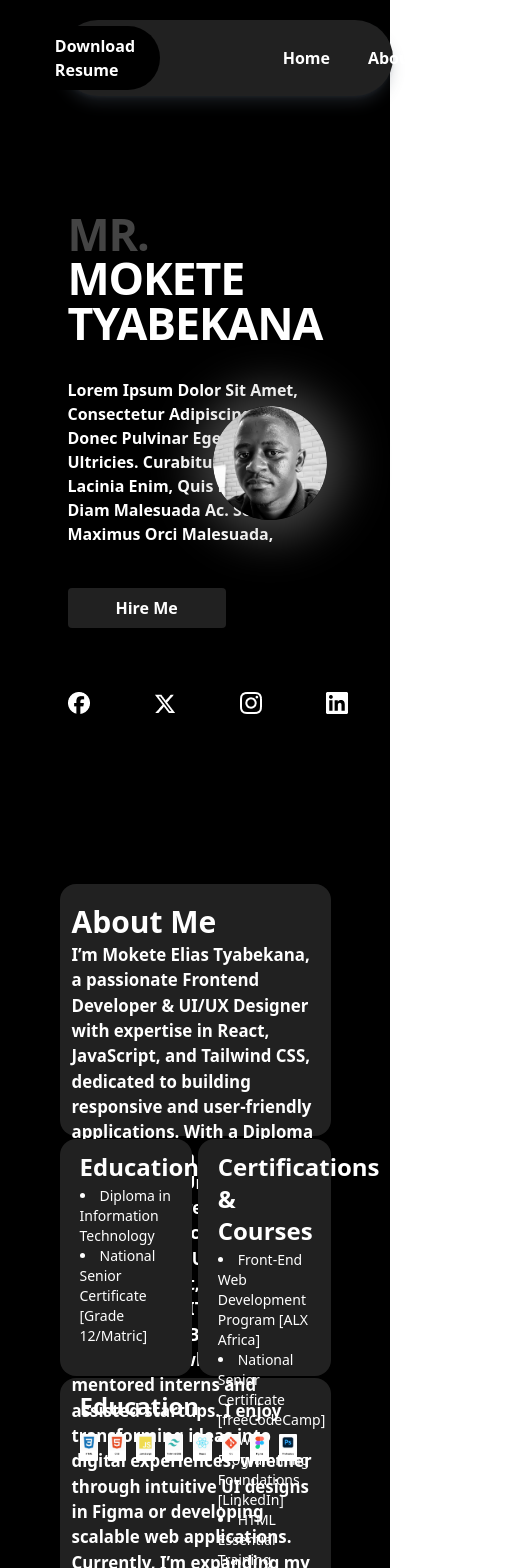
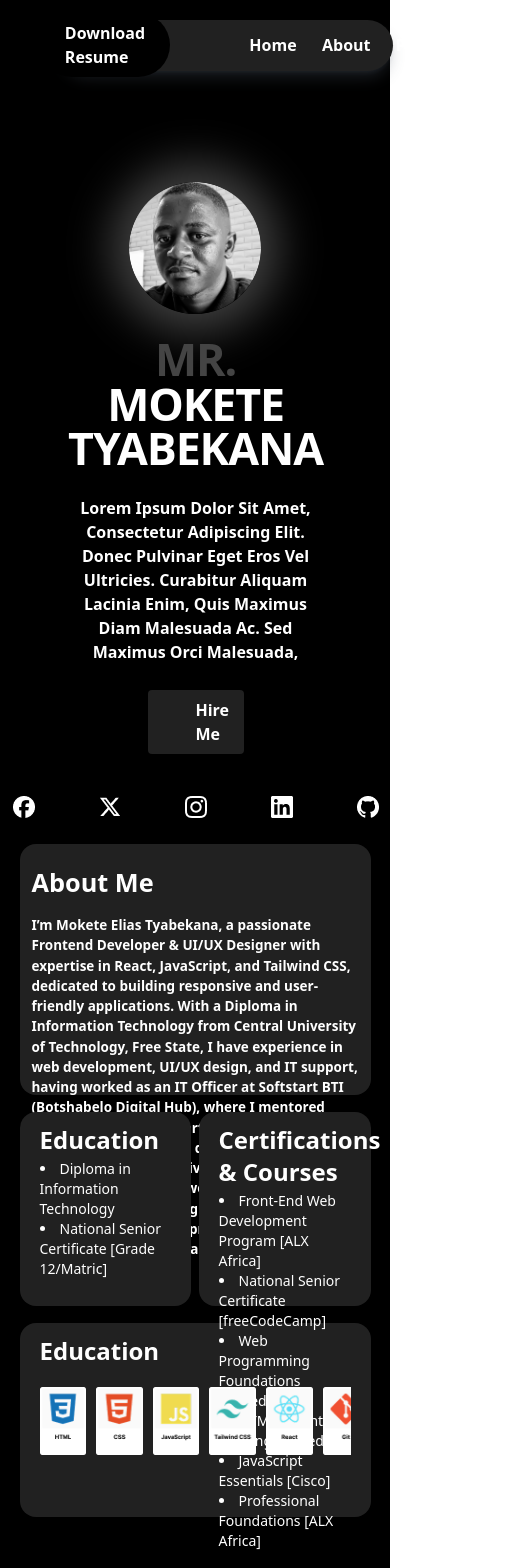
Before and after one commit to emaddkhan/my-projects, a React (Vite) app in the folder Portfolio-one/: page / in a window 390 px wide. Shown: the top 1568 px of the page, 525 px wide, since content can reach past the window. Built offline with nearby package versions, Linux system fonts and the light colour scheme.

Commit message:
workin  on my portfolio

```diff
--- a/Portfolio-one/src/Components/About.jsx
+++ b/Portfolio-one/src/Components/About.jsx
@@ -11,8 +11,8 @@ import "../css/about.css"
 
 function About() {
   return (
-    <div id="about" className="w-full h-screen">
-      <div className="w-[90%] mx-auto px-10 py-10 h-full ">
+    <div id="about" className="w-full about h-screen">
+      <div className="w-[90%] mx-auto aboutContainer px-10 py-10 h-full ">
         <div className=" w-full h-full">
           <div className="h-[33%] px-3 py-5 w-full bg-brand-navGrey rounded-2xl">
             <h3 className="text-white text-3xl mt-8 aboutHeading font-bold">About Me</h3>
@@ -32,7 +32,7 @@ function About() {
               problems.
             </p>
           </div>
-          <div className="h-[31%] my-[1%] w-full flex items-center justify-between ">
+          <div className="h-[31%] aboutSecDiv my-[1%] w-full flex items-center justify-between ">
             <div className="w-[49%] px-5 py-3 h-full bg-brand-navGrey rounded-2xl">
               <h4 className="text-white font-bold eduHeading text-2xl mt-2">Education</h4>
               <ul className="list-disc adoutList list-inside text-white py-2">
@@ -60,7 +60,7 @@ function About() {
               </ul>
             </div>
           </div>
-          <div className="h-[31%] px-5 py-3 rounded-2xl w-full bg-brand-navGrey">
+          <div className="h-[31%] px-5 py-3 abSkillsContainer rounded-2xl w-full bg-brand-navGrey">
               <h4 className="text-white font-bold text-2xl educationHeading mt-2">Education</h4>
               <div className="mt-5 aboutSkills flex gap-5 items-center">
                 {[html,css,javascript,tailwind,react,git,figma,photoshop].map((item,i)=>{
--- a/Portfolio-one/src/Components/Footer.jsx
+++ b/Portfolio-one/src/Components/Footer.jsx
@@ -9,18 +9,18 @@ import "../css/footer.css"
 function Footer() {
   return (
     <div id='contact' className='w-full h-72 p-1 text-white'>
-        <div className='w-[90%] mx-auto px-10 py-3 h-[72.2%] bg-500'>
+        <div className='w-[90%] contact mx-auto px-10 py-3 h-[72.2%] bg-500'>
             <h3 className='text-3xl  font-bold'>Contact Me</h3>
-            <div className='h-[34.5%] flex items-center justify-between my-10 w-full bg-black'>
+            <div className='h-[34.5%] contactsContainer flex items-center justify-between my-10 w-full bg-black'>
                 <div className='h-full footerEmail w-[31%] rounded-md bg-brand-navGrey px-3 flex justify-between items-center'>
-                    <img src={mail} alt="" />
-                    <a  className='text-2xl font-semibold'>emadkhan.yousufzai@gmail.com</a>
+                    <img className='emailImg' src={mail} alt="" />
+                    <a  className='text-2xl footerEmailInner font-semibold'>emadkhan.yousufzai@gmail.com</a>
                 </div>
                 <div className='h-full flex gap-20 LinksContainer w-[47%] '>
                     {[linkedin,fb,twitter,insta,github].map((item,i)=>{
                         return(
                             <div className='w-[10%] footerLinks bg-brand-navGrey flex items-center justify-center rounded-md h-full'>
-                                <img className=' rounded-md' src={item} alt="" />
+                                <img  className='footerLkImgs rounded-md' src={item} alt="" />
                             </div>
 
                         )
--- a/Portfolio-one/src/Components/Home.jsx
+++ b/Portfolio-one/src/Components/Home.jsx
@@ -1,10 +1,11 @@
 import React from 'react'
 import Navbar from './Navbar'
 import LandingPage from './LandingPage'
+import "../css/home.css"
 
 function Home() {
   return (
-    <div id='home' className='h-screen relative w-full'>
+    <div id='home' className='h-screen home relative w-full'>
       <div className='w-[90%]  mx-auto py-5 px-10 h-full '>
         <Navbar/>
         <LandingPage/>
--- a/Portfolio-one/src/Components/LandingPage.jsx
+++ b/Portfolio-one/src/Components/LandingPage.jsx
@@ -9,7 +9,7 @@ import "../css/home.css"
 
 function LandingPage() {
   return (
-    <div className="h-[86vh] mt-20 p-1 flex justify-between items-center  w-full ">
+    <div className="h-[86vh] landingPage mt-20 p-1 flex justify-between items-center  w-full ">
       <div className="left  flex items-center w-[50%] h-full">
         <div className="p-1">
           <div>
@@ -25,7 +25,7 @@ function LandingPage() {
           <button className="mt-16 homeBtn font-semibold px-12 rounded py-2 text-white bg-brand-navGrey">
             Hire Me
           </button>
-          <div className="mt-16 flex gap-16 items-center">
+          <div className="mt-16 linksTile flex gap-16 items-center">
             {[fb, twitter, insta, linkedin, github].map((item, index) => {
               return <img src={item} alt="" />;
             })}
--- a/Portfolio-one/src/Components/Work.jsx
+++ b/Portfolio-one/src/Components/Work.jsx
@@ -6,18 +6,18 @@ import database from "../assets/frame5.png";
 import sab from "../assets/frame6.png";
 import { motion } from "framer-motion";
 import movie2 from "../assets/Frame 1.png";
+import "../css/work.css";
 
 function Work() {
   return (
-    <div id="work" className="w-full h-screen">
-      <div className="w-[90%]  mx-auto py-5 px-10 h-full">
-        <div className=" w-full flex flex-col justify-center h-full">
-          <h3 className="text-3xl mt-3 font-bold text-white">My Projects</h3>
+    <div id="work" className="w-full work h-screen">
+      <div className="w-[90%] workContainer mx-auto py-5 px-10 h-full">
+        <div className=" w-full flex flex-col justify-center workContainer2 h-full">
+          <h3 className="text-3xl mt-3 workHeading font-bold text-white">My Projects</h3>
           <div className="relative w-full h-[50%] bg-brand-navGrey px-4 overflow-hidden mt-7 rounded-2xl">
             <h3 className="text-white font-semibold py-5 text-2xl mt-2">
               Development Projects
             </h3>
-
 
             <div className="absolute top-0 left-0 w-6  opacity-5 h-full z-10 bg-gradient-to-r from-white to-transparent pointer-events-none" />
 
@@ -62,7 +62,6 @@ function Work() {
                 ))}
             </motion.div>
           </div>
-
         </div>
       </div>
     </div>
--- a/Portfolio-one/src/css/about.css
+++ b/Portfolio-one/src/css/about.css
@@ -28,3 +28,33 @@
         width: 8%;
     }
 }
+@media (max-width:884px){
+    .aboutPara{
+        font-size: 1.6vh;
+        margin-top: 1.8vh;
+    }
+    .aboutHeading{
+        font-size: 3vh;
+    }
+    .aboutSecDiv{
+        height: 23vh;
+        margin:2vh 0 ;
+    }
+    .aboutImgs{
+        width: 15%;
+        margin-top: 1vh;
+    }
+    .abSkillsContainer{
+        height: 23vh;
+
+    }
+    .aboutSkills{
+        overflow-x: auto;
+    }
+    .aboutContainer{
+        padding: 0;
+    }
+    .about{
+        padding-top: 10vh;
+    }
+}
--- a/Portfolio-one/src/css/footer.css
+++ b/Portfolio-one/src/css/footer.css
@@ -22,3 +22,23 @@
         gap: 20px;
     }
 }
+@media (max-width:884px) {
+    .footerEmailInner{
+        font-size: 2.05vh;
+    }
+    .emailImg{
+        height: 2.5vh;
+    }
+    .footerEmail{
+        padding: 0 0.5vh;
+    }
+    .contactsContainer{
+        height: 28%;
+    }
+    .contact{
+        width: 95%;
+    }
+    .footerLkImgs{
+        height: 3.3vh;
+    }
+}
--- a/Portfolio-one/src/css/home.css
+++ b/Portfolio-one/src/css/home.css
@@ -30,3 +30,45 @@
         gap: 4.5vh;
     }
 }
+@media (max-width:884px){
+    .download{
+        width: 27.3%;
+    }
+    .nav{
+        height: 6vh;
+    }
+    .links{
+        gap: 3vh;
+        width: 43%;
+    }
+    .landingPage{
+        flex-direction: column-reverse;
+    }
+    .home{
+        height: 90vh;
+    }
+    .left {
+        width: 100%;
+        text-align: center;
+    }
+    .right {
+        width: 50%;
+        margin-top: 7vh;
+    }
+    .homeHeading{
+        text-align: center;
+    }
+    .homePara{
+        text-align: center;
+        margin-top: 3vh;
+    }
+    .homeBtn{
+        width: 30%;
+        margin-top: 3vh;
+    }
+    .linksTile{
+        justify-content: center;
+        margin-top: 5vh;
+    }
+
+}
--- /dev/null
+++ b/Portfolio-one/src/css/work.css
@@ -0,0 +1,14 @@
+@media (max-width:884px){
+    .work{
+        height: 70vh;
+    }
+    .workContainer{
+        padding: 0;
+    }
+    .workContainer2{
+        height: 70vh;
+    }
+    .workHeading{
+        margin-top: 0;
+    }
+}
```
Lines whose indentation alone changed are shown as unchanged.
